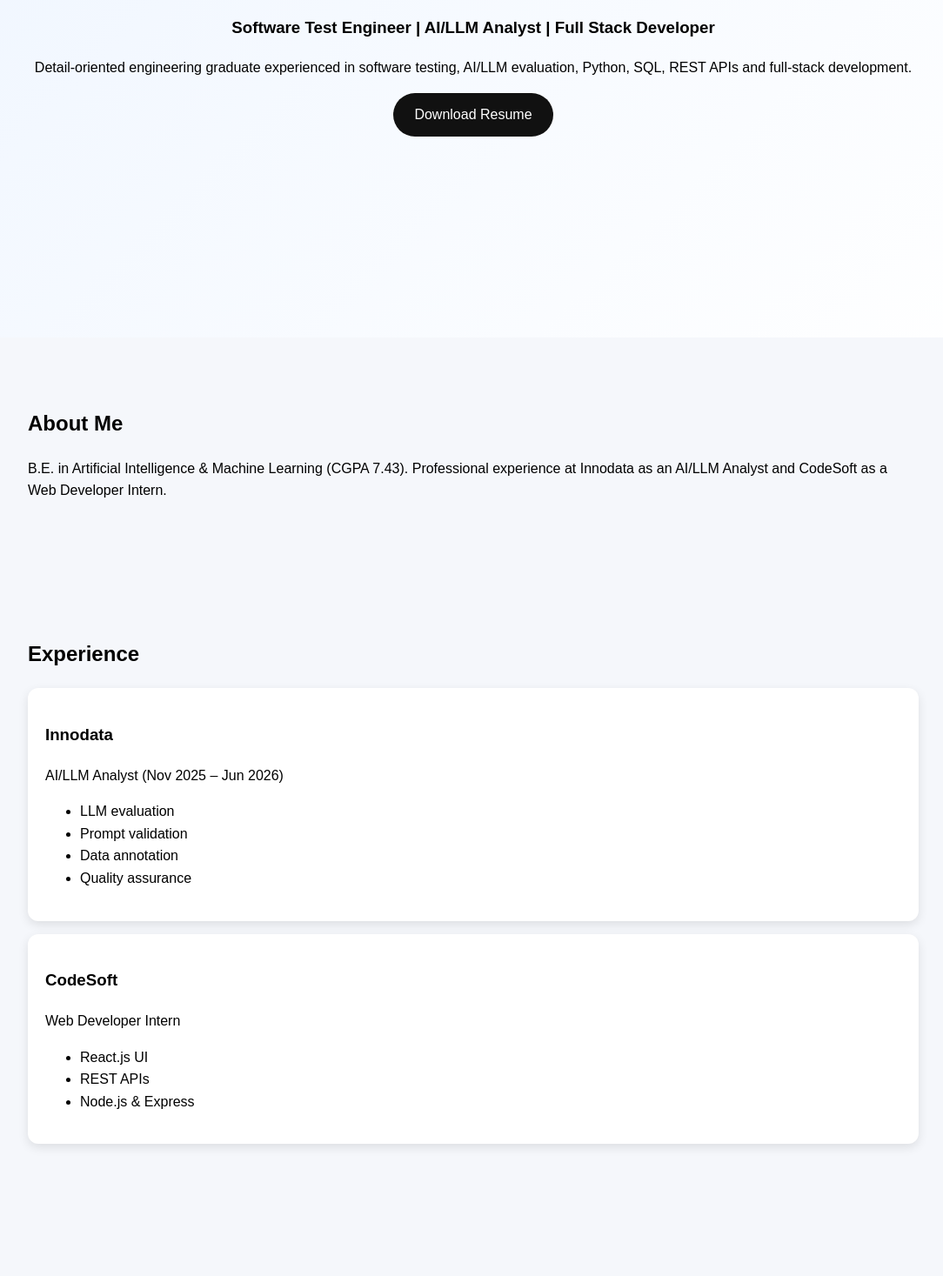
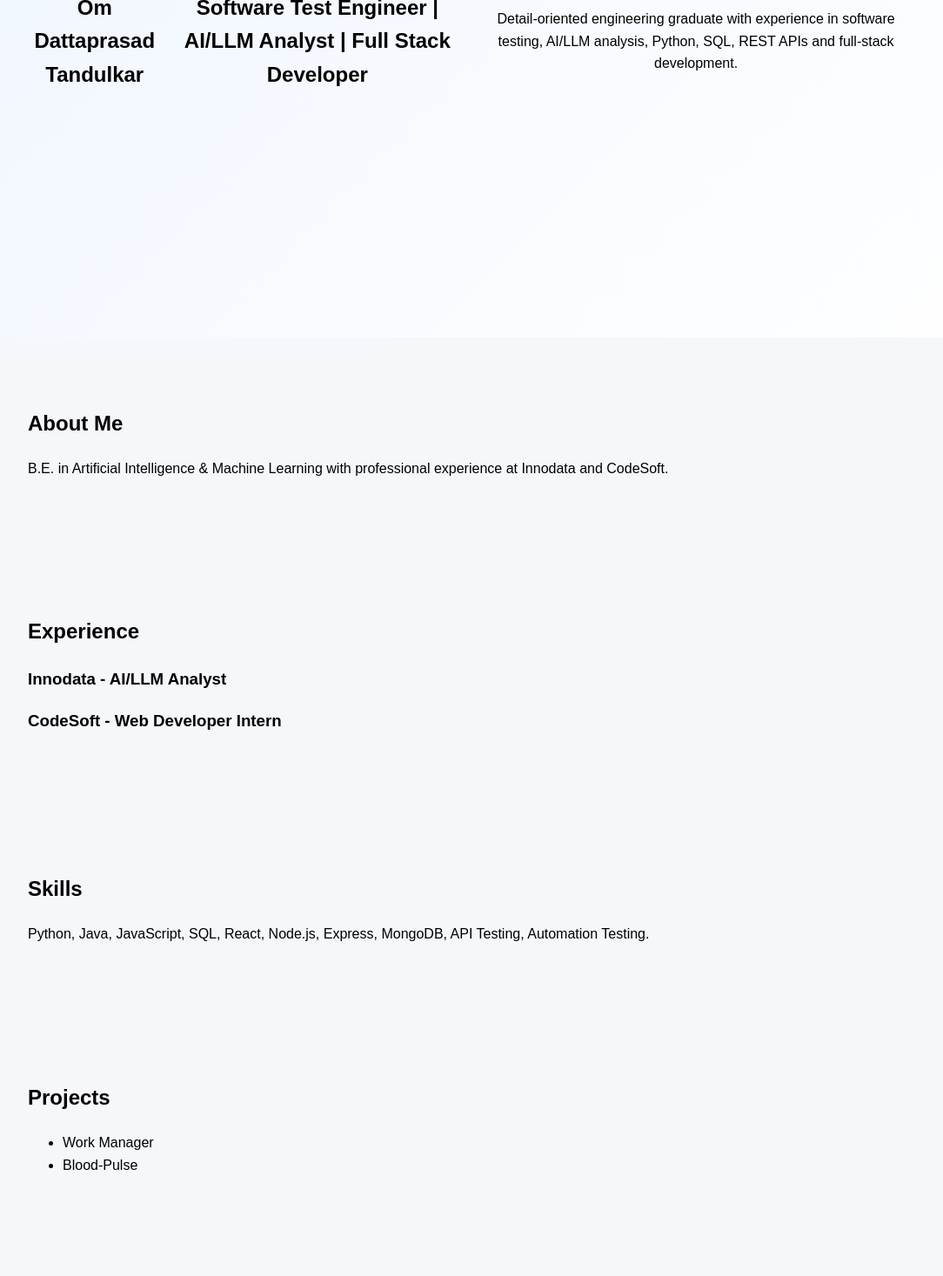
Before and after one commit to Omaa2233/portfolio, a plain HTML site: page index.html in a window 1280 px wide. Shown: the part 380-1847 px from the top of the page at 87% size, without its empty margins (96-1180 px from the left). Drawn offline with Linux system fonts and the light colour scheme.

Commit message:
Update index.html

```diff
--- a/index.html
+++ b/index.html
@@ -3,11 +3,12 @@
 <head>
 <meta charset="UTF-8">
 <meta name="viewport" content="width=device-width, initial-scale=1.0">
-<title>Om Dattaprasad Tandulkar | Portfolio</title>
+<title>Om Tandulkar | Portfolio</title>
 <link rel="stylesheet" href="styles.css">
 <link rel="stylesheet" href="mediaqueries.css">
 </head>
 <body>
+
 <nav id="desktop-nav">
   <div class="logo">Om Tandulkar</div>
   <ul class="nav-links">
@@ -16,79 +17,53 @@
     <li><a href="#skills">Skills</a></li>
     <li><a href="#projects">Projects</a></li>
     <li><a href="#certifications">Certifications</a></li>
-<li><a href="#leadership">Leadership</a></li>
     <li><a href="#contact">Contact</a></li>
   </ul>
 </nav>
 
 <section id="profile">
-<div class="section__text">
   <h1>Om Dattaprasad Tandulkar</h1>
-<h3>Software Test Engineer | AI/LLM Analyst | Full Stack Developer</h3>
-<p>Detail-oriented engineering graduate experienced in software testing, AI/LLM evaluation, Python, SQL, REST APIs and full-stack development.</p>
-<a class="btn" href="#">Download Resume</a>
-</div>
+  <h2>Software Test Engineer | AI/LLM Analyst | Full Stack Developer</h2>
+  <p>Detail-oriented engineering graduate with experience in software testing, AI/LLM analysis, Python, SQL, REST APIs and full-stack development.</p>
 </section>
 
 <section id="about">
   <h2>About Me</h2>
-<p>B.E. in Artificial Intelligence & Machine Learning (CGPA 7.43). Professional experience at Innodata as an AI/LLM Analyst and CodeSoft as a Web Developer Intern.</p>
+  <p>B.E. in Artificial Intelligence & Machine Learning with professional experience at Innodata and CodeSoft.</p>
 </section>
 
 <section id="experience">
   <h2>Experience</h2>
-<div class="card">
-<h3>Innodata</h3>
-<p>AI/LLM Analyst (Nov 2025 – Jun 2026)</p>
-<ul>
-<li>LLM evaluation</li>
-<li>Prompt validation</li>
-<li>Data annotation</li>
-<li>Quality assurance</li>
-</ul>
-</div>
-<div class="card">
-<h3>CodeSoft</h3>
-<p>Web Developer Intern</p>
-<ul>
-<li>React.js UI</li>
-<li>REST APIs</li>
-<li>Node.js & Express</li>
-</ul>
-</div>
+  <h3>Innodata - AI/LLM Analyst</h3>
+  <h3>CodeSoft - Web Developer Intern</h3>
 </section>
 
 <section id="skills">
   <h2>Skills</h2>
-<p>Python • Java • JavaScript • SQL • React • Node.js • Express • MongoDB • REST APIs • API Testing • Functional Testing • Automation Testing</p>
+  <p>Python, Java, JavaScript, SQL, React, Node.js, Express, MongoDB, API Testing, Automation Testing.</p>
 </section>
 
 <section id="projects">
   <h2>Projects</h2>
-<div class="card"><h3>Work Manager</h3><p>Task management platform with role-based access, secure APIs and deadline monitoring.</p></div>
-<div class="card"><h3>Blood-Pulse</h3><p>Blood Bank Management System with authentication, admin dashboard and notifications.</p></div>
+  <ul>
+    <li>Work Manager</li>
+    <li>Blood-Pulse</li>
+  </ul>
 </section>
 
 <section id="certifications">
   <h2>Certifications</h2>
   <ul>
     <li>AWS Academy Cloud Foundation</li>
-<li>Advanced C++ (IIT Bombay)</li>
-<li>Java (IIT Bombay)</li>
+    <li>Advanced C++</li>
+    <li>Java</li>
   </ul>
-</section>
-
-<section id="leadership">
-<h2>Leadership</h2>
-<p>Management Team Coordinator, M-Pulse Student Association</p>
-<p>Captain, College Hockey Team (SPPU 3rd Place)</p>
 </section>
 
 <section id="contact">
   <h2>Contact</h2>
   <p>Email: omtandulkar01@gmail.com</p>
   <p>Phone: +91 7249119949</p>
-<p>Pune, Maharashtra</p>
 </section>
 
 <script src="script.js"></script>
```
Lines whose indentation alone changed are shown as unchanged.
